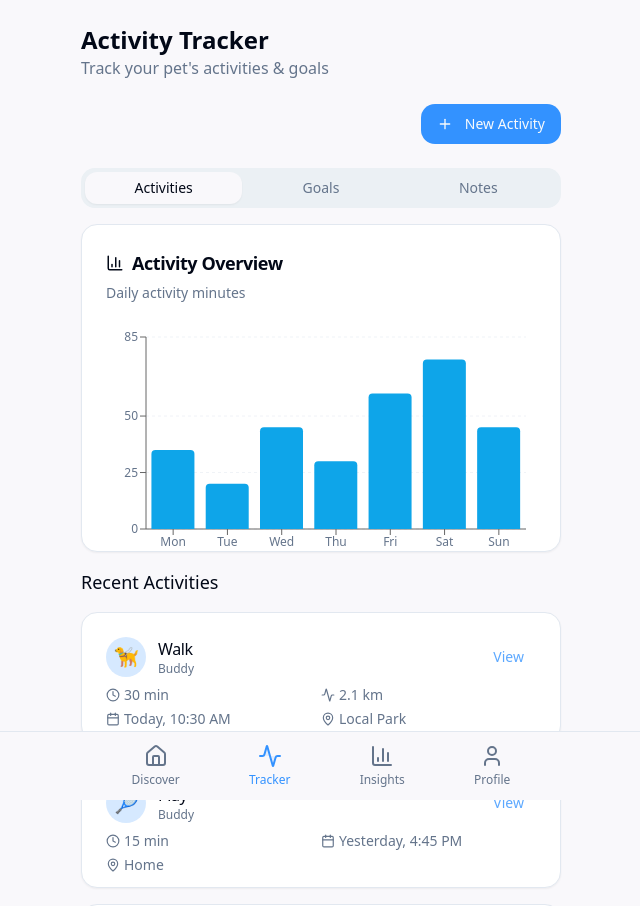
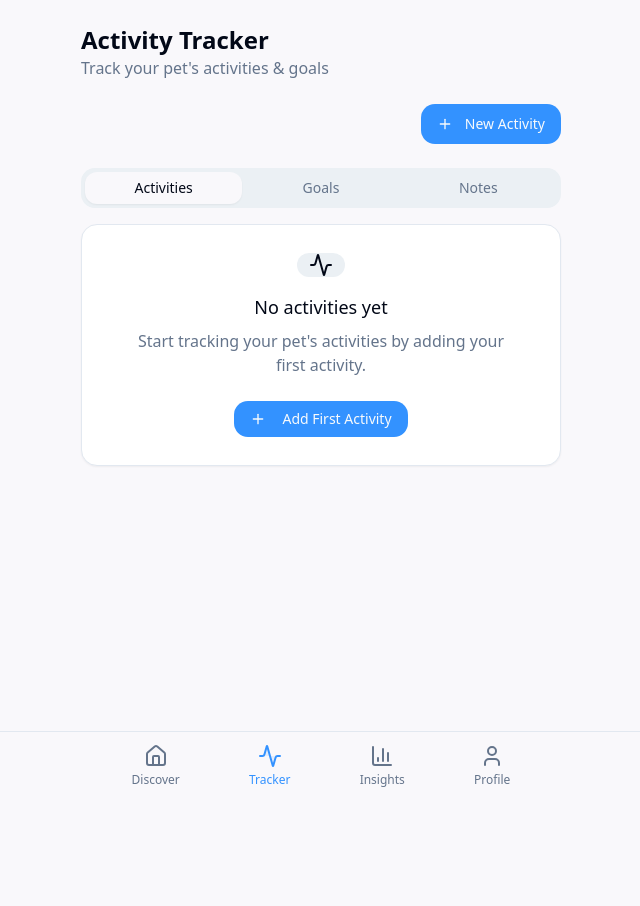
Before and after one commit to Bhargav-Ragula/petdiet, a React (Vite) app: page /tracker in a window 1280 px wide. Shown: the top 906 px of the page, without its empty margins (319-959 px from the left). After the commit the page ends 800 px from the top, so only its background shows below. Built offline with nearby package versions, Linux system fonts and the light colour scheme.

Commit message:
Refactor: Remove static data, add dynamic data
Remove static data from the insights and activities pages.
Add dynamic data based on user actions.

```diff
--- a/src/pages/TrackerPage.tsx
+++ b/src/pages/TrackerPage.tsx
@@ -3,7 +3,7 @@ import { useState } from "react";
 import { Button } from "@/components/ui/button";
 import { Card, CardContent, CardDescription, CardFooter, CardHeader, CardTitle } from "@/components/ui/card";
 import { Tabs, TabsContent, TabsList, TabsTrigger } from "@/components/ui/tabs";
-import { Activity, Calendar, Plus, Clock, MapPin, FileText, ChevronLeft } from "lucide-react";
+import { Activity, Calendar, Plus, Clock, MapPin, FileText, ChevronLeft, InboxIcon } from "lucide-react";
 import { Progress } from "@/components/ui/progress";
 import { toast } from "sonner";
 import {
@@ -24,38 +24,6 @@ import {
   SelectValue,
 } from "@/components/ui/select";
 import AnalyticsWidget from "@/components/widgets/AnalyticsWidget";
-
-// Mock data for recent activities
-const recentActivities = [
-  {
-    id: 1,
-    type: "Walk",
-    petName: "Buddy",
-    duration: "30 min",
-    distance: "2.1 km",
-    date: "Today, 10:30 AM",
-    location: "Local Park",
-    icon: "🦮"
-  },
-  {
-    id: 2,
-    type: "Play",
-    petName: "Buddy",
-    duration: "15 min",
-    date: "Yesterday, 4:45 PM",
-    location: "Home",
-    icon: "🎾"
-  },
-  {
-    id: 3,
-    type: "Grooming",
-    petName: "Luna",
-    duration: "20 min",
-    date: "Yesterday, 6:30 PM",
-    location: "Home",
-    icon: "🧼"
-  }
-];
 
 // Mock data for goals
 const goals = [
@@ -82,17 +50,6 @@ const goals = [
   }
 ];
 
-// Mock data for analytics
-const analyticsData = [
-  { day: 'Mon', minutes: 35 },
-  { day: 'Tue', minutes: 20 },
-  { day: 'Wed', minutes: 45 },
-  { day: 'Thu', minutes: 30 },
-  { day: 'Fri', minutes: 60 },
-  { day: 'Sat', minutes: 75 },
-  { day: 'Sun', minutes: 45 },
-];
-
 // Mock data for notes
 const notesData = [
   {
@@ -111,7 +68,7 @@ const notesData = [
   }
 ];
 
-const ActivityCard = ({ activity }: { activity: typeof recentActivities[0] }) => (
+const ActivityCard = ({ activity }) => (
   <Card className="mb-3">
     <CardHeader className="pb-2">
       <div className="flex justify-between items-center">
@@ -150,7 +107,7 @@ const ActivityCard = ({ activity }: { activity: typeof recentActivities[0] }) =>
   </Card>
 );
 
-const GoalCard = ({ goal }: { goal: typeof goals[0] }) => (
+const GoalCard = ({ goal }) => (
   <div className="flex items-center space-x-3 p-3 rounded-lg border bg-card">
     <div className="w-10 h-10 rounded-full bg-primary/20 flex items-center justify-center text-xl">
       {goal.icon}
@@ -200,6 +157,31 @@ const NotesWidget = () => (
   </Card>
 );
 
+const EmptyState = ({ title, description, icon, actionText, onAction }) => (
+  <div className="flex flex-col items-center justify-center p-8 text-center h-60">
+    <div className="w-12 h-12 rounded-full bg-muted flex items-center justify-center mb-4">
+      {icon}
+    </div>
+    <h3 className="text-lg font-medium mb-2">{title}</h3>
+    <p className="text-muted-foreground mb-6 max-w-sm">{description}</p>
+    <Button onClick={onAction}>
+      <Plus size={16} className="mr-2" />
+      {actionText}
+    </Button>
+  </div>
+);
+
+// Mock data for analytics
+const analyticsData = [
+  { day: 'Mon', minutes: 35 },
+  { day: 'Tue', minutes: 20 },
+  { day: 'Wed', minutes: 45 },
+  { day: 'Thu', minutes: 30 },
+  { day: 'Fri', minutes: 60 },
+  { day: 'Sat', minutes: 75 },
+  { day: 'Sun', minutes: 45 },
+];
+
 const TrackerPage = () => {
   const [activeTab, setActiveTab] = useState("activities");
   const [isNewActivityDialogOpen, setIsNewActivityDialogOpen] = useState(false);
@@ -209,10 +191,35 @@ const TrackerPage = () => {
     duration: "30",
     location: "Local Park",
   });
+  const [activities, setActivities] = useState([]);
+  const [hasInsights, setHasInsights] = useState(false);
 
   const handleAddActivity = () => {
-    // In a real app, this would add the activity to a database
-    // For now, we'll just show a success message
+    // Create a new activity object
+    const activity = {
+      id: Date.now(),
+      type: newActivity.type,
+      petName: newActivity.petName,
+      duration: `${newActivity.duration} min`,
+      distance: newActivity.type === "Walk" ? "2.1 km" : undefined,
+      date: "Today, " + new Date().toLocaleTimeString([], { hour: '2-digit', minute: '2-digit' }),
+      location: newActivity.location,
+      icon: newActivity.type === "Walk" ? "🦮" :
+            newActivity.type === "Play" ? "🎾" :
+            newActivity.type === "Training" ? "🏆" :
+            newActivity.type === "Grooming" ? "🧼" :
+            newActivity.type === "Vet Visit" ? "🩺" : "🐾"
+    };
+
+    // Update activities state
+    setActivities(prev => [activity, ...prev]);
+
+    // Set insights flag to true once at least one activity is added
+    if (!hasInsights) {
+      setHasInsights(true);
+    }
+
+    // Show success message
     toast.success(`New ${newActivity.type} activity added`);
     setIsNewActivityDialogOpen(false);
   };
@@ -232,12 +239,26 @@ const TrackerPage = () => {
 
       <Tabs defaultValue="activities" className="w-full">
         <TabsList className="grid grid-cols-3 mb-4">
-          <TabsTrigger value="activities">Activities</TabsTrigger>
-          <TabsTrigger value="goals">Goals</TabsTrigger>
-          <TabsTrigger value="notes">Notes</TabsTrigger>
+          <TabsTrigger value="activities" onClick={() => setActiveTab("activities")}>Activities</TabsTrigger>
+          <TabsTrigger value="goals" onClick={() => setActiveTab("goals")}>Goals</TabsTrigger>
+          <TabsTrigger value="notes" onClick={() => setActiveTab("notes")}>Notes</TabsTrigger>
         </TabsList>
 
         <TabsContent value="activities" className="space-y-4">
+          {activities.length === 0 ? (
+            <Card>
+              <CardContent className="p-0">
+                <EmptyState
+                  title="No activities yet"
+                  description="Start tracking your pet's activities by adding your first activity."
+                  icon={<Activity size={24} />}
+                  actionText="Add First Activity"
+                  onAction={() => setIsNewActivityDialogOpen(true)}
+                />
+              </CardContent>
+            </Card>
+          ) : (
+            <>
               <div className="mb-4">
                 <AnalyticsWidget
                   data={analyticsData}
@@ -249,10 +270,12 @@ const TrackerPage = () => {
 
               <div className="space-y-4">
                 <h3 className="text-lg font-medium">Recent Activities</h3>
-            {recentActivities.map(activity => (
+                {activities.map(activity => (
                   <ActivityCard key={activity.id} activity={activity} />
                 ))}
               </div>
+            </>
+          )}
         </TabsContent>
 
         <TabsContent value="goals" className="space-y-4">
```
Lines whose indentation alone changed are shown as unchanged.
